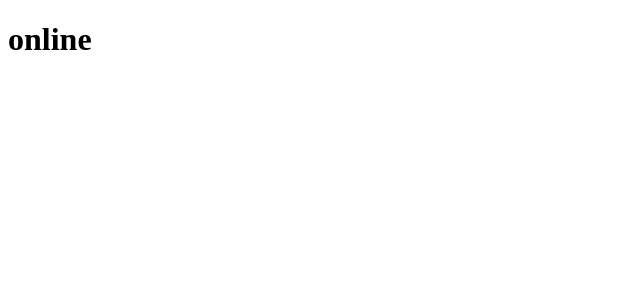
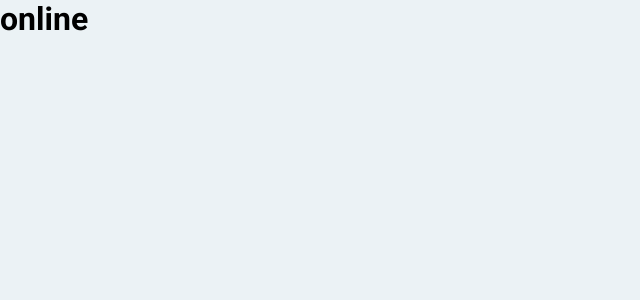
Before and after one commit to CiceroGB/list-github-projects, a React (Create React App) app: page / in a window 1280 px wide. Shown: the top 300 px of the page, without its empty margins (0-640 px from the left). Built offline with nearby package versions, Linux system fonts and the light colour scheme.

Commit message:
components and styles

```diff
--- a/public/index.html
+++ b/public/index.html
@@ -3,9 +3,9 @@
 
 <head>
   <meta charset="utf-8" />
-  <link rel="icon" href="%PUBLIC_URL%/favicon.ico" />
   <meta name="viewport" content="width=device-width, initial-scale=1" />
-  <meta name="theme-color" content="#000000" />
+  <link href="https://fonts.googleapis.com/css2?family=Roboto:wght@700&display=swap" rel="stylesheet">
+
 
   <title>Github Explorer</title>
 </head>
--- a/src/App.css
+++ /dev/null
@@ -1,38 +0,0 @@
-.App {
-  text-align: center;
-}
-
-.App-logo {
-  height: 40vmin;
-  pointer-events: none;
-}
-
-@media (prefers-reduced-motion: no-preference) {
-  .App-logo {
-    animation: App-logo-spin infinite 20s linear;
-  }
-}
-
-.App-header {
-  background-color: #282c34;
-  min-height: 100vh;
-  display: flex;
-  flex-direction: column;
-  align-items: center;
-  justify-content: center;
-  font-size: calc(10px + 2vmin);
-  color: white;
-}
-
-.App-link {
-  color: #61dafb;
-}
-
-@keyframes App-logo-spin {
-  from {
-    transform: rotate(0deg);
-  }
-  to {
-    transform: rotate(360deg);
-  }
-}
--- a/src/App.tsx
+++ b/src/App.tsx
@@ -1,4 +1,4 @@
-import './App.css';
+import './styles/global.css';
 
 export function App() {
   return (
--- /dev/null
+++ b/src/componentes/RepositoryList/index.tsx
@@ -0,0 +1,5 @@
+
+
+export function RepositoryList(){
+
+}
--- a/src/index.tsx
+++ b/src/index.tsx
@@ -1,5 +1,5 @@
 import { render } from 'react-dom'
 
-import { App } from './App.tsx'
+import { App } from './App'
 
 render(<App />, document.getElementById('root'))
--- /dev/null
+++ b/src/styles/global.css
@@ -0,0 +1,32 @@
+* {
+    margin: 0;
+    padding: 0;
+    outline: 0;
+    box-sizing: border-box
+  }
+  *:focus {
+    outline: 0;
+  }
+  html, body, #root {
+    height: 100%;
+  }
+  body {
+    background: #ebf2f5;
+    -webkit-font-smoothing: antialiased;
+  }
+  body, input, button {
+    font-family: "Roboto", serif;
+    font-size: 16px;
+  }
+  h1, h2, h3, h4, h5, h6, strong {
+    font-weight: 500;
+  }
+  button {
+    cursor: pointer;
+  }
+  a {
+    text-decoration: none;
+  }
+  ul {
+    list-style: none;
+  }
```
Also changed, not shown: src/componentes/RepositoryItem/index.tsx (added, +21 -0 lines).
